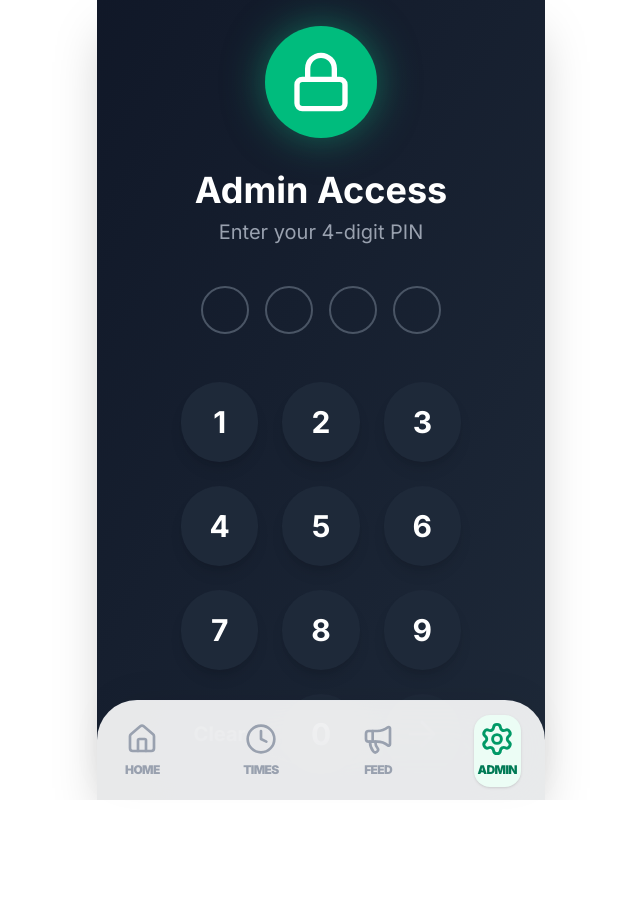
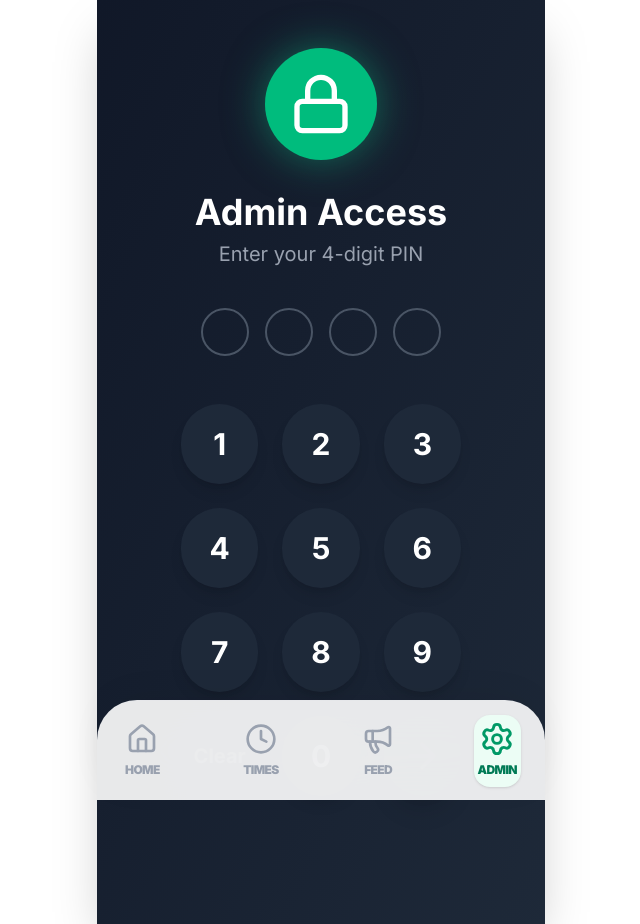
Before and after one commit to zaidmohammed7/Masjid-e-Aftab, a Next.js app: page /admin/login in a window 1280 px wide. Shown: the whole page, without its empty margins (319-959 px from the left). Before the commit the page ends 800 px from the top, so only its background shows below. Built offline with nearby package versions, Linux system fonts and the light colour scheme.

Commit message:
Fix admin login overlap and scrolling

```diff
--- a/src/app/admin/login/page.tsx
+++ b/src/app/admin/login/page.tsx
@@ -32,8 +32,8 @@ export default function AdminLogin() {
   };
 
   return (
-    <div className="min-h-screen bg-gradient-to-br from-gray-900 to-gray-800 flex flex-col items-center justify-center p-6">
-      <div className="w-full max-w-sm flex flex-col items-center">
+    <div className="min-h-screen bg-gradient-to-br from-gray-900 to-gray-800 p-6 flex flex-col pt-12 pb-32 overflow-y-auto">
+      <div className="w-full max-w-sm flex flex-col items-center mx-auto">
         <div className="bg-emerald-500 p-6 rounded-full mb-8 shadow-[0_0_40px_rgba(16,185,129,0.5)]">
           <Lock size={64} className="text-white" />
         </div>
```
